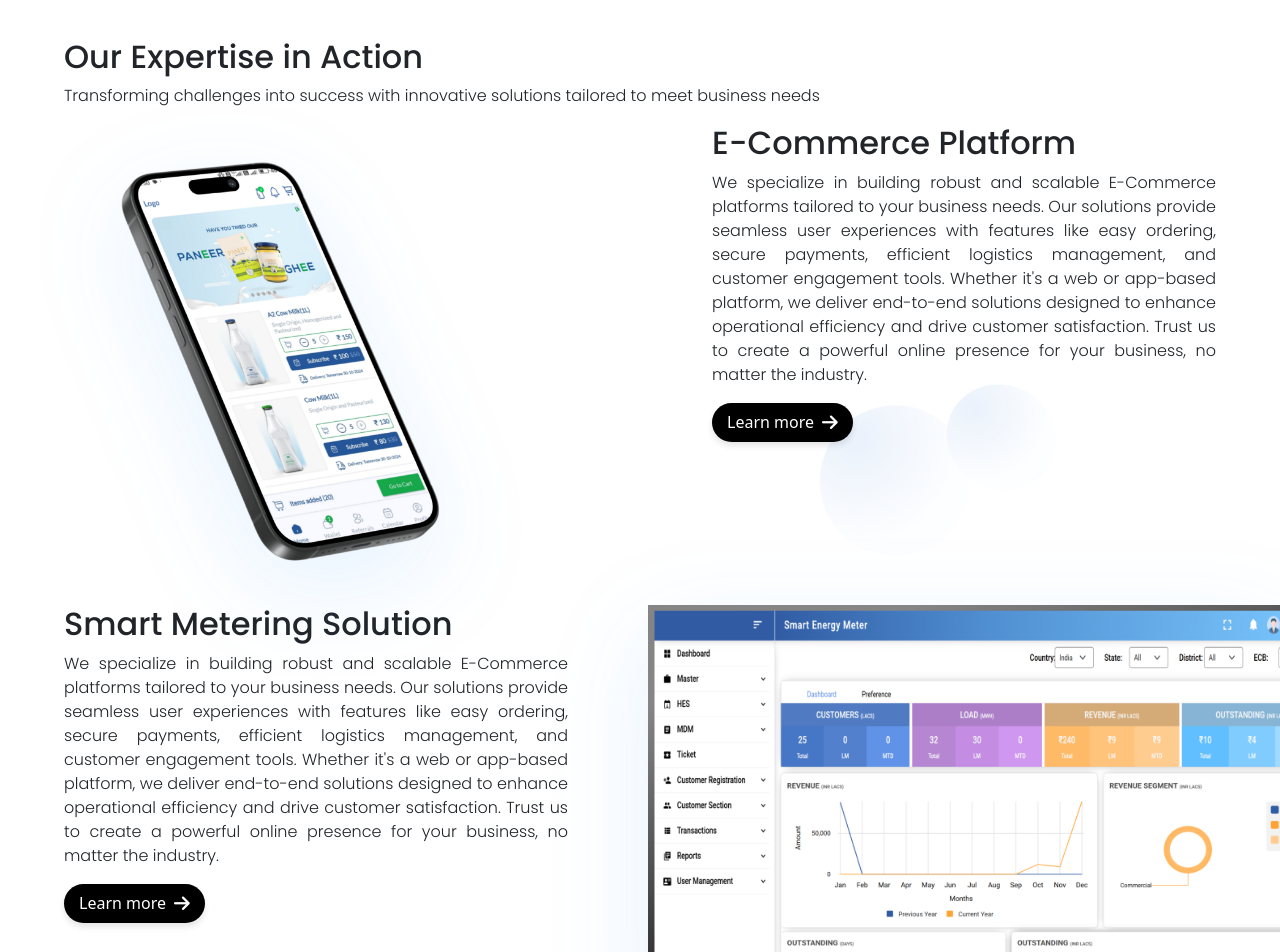
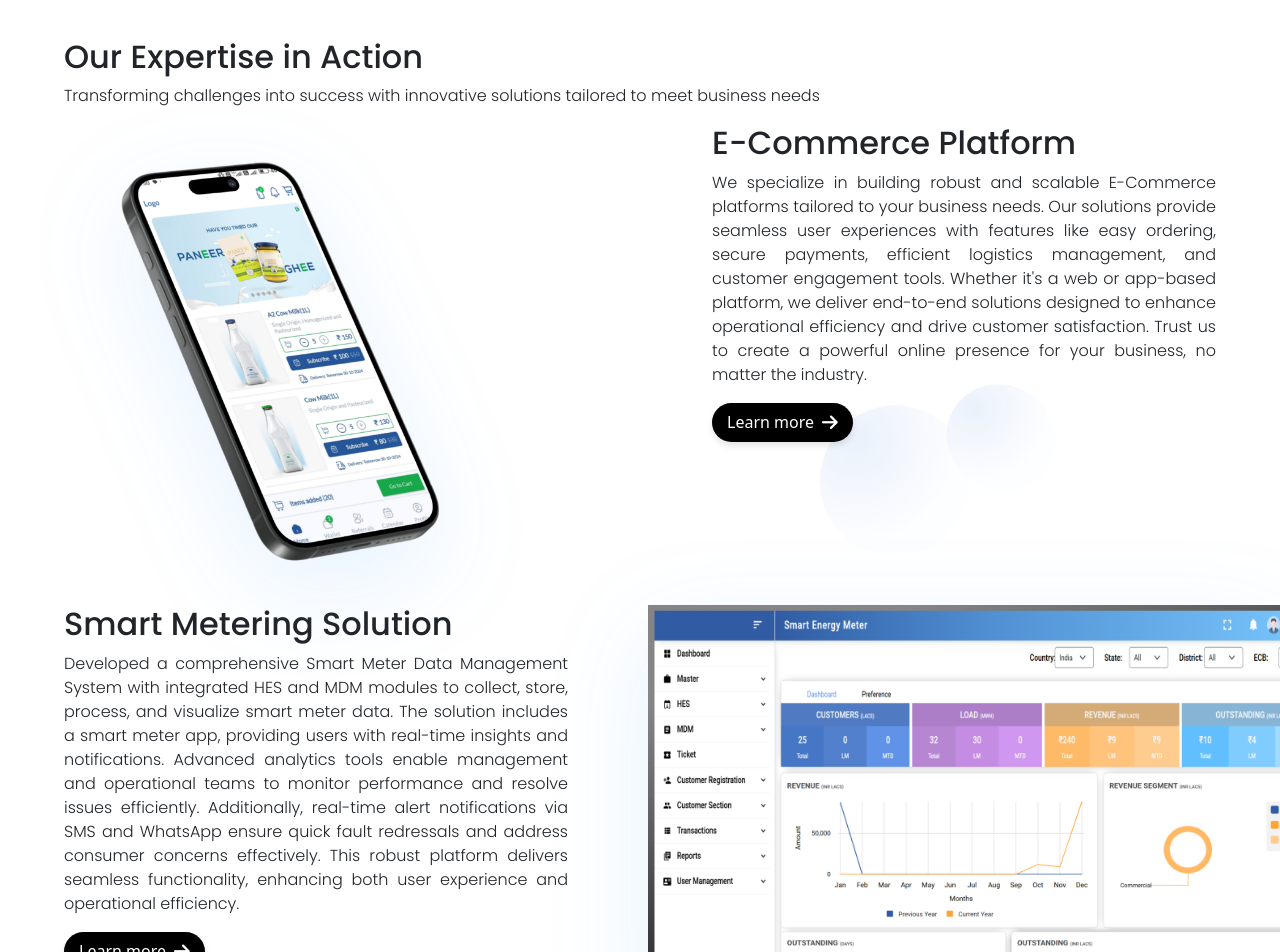
Before and after one commit to SandeepSangvekar/comReactApp, a React (Vite) app: page / in a window 1280 px wide. Shown: the part 3260-4212 px from the top of the page. Built offline with nearby package versions, Linux system fonts and the light colour scheme.

Commit message:
Home comp3 comp5 changes 17-03-2025

```diff
--- /dev/null
+++ b/src/api/home/comp5/projData.json
@@ -0,0 +1,16 @@
+{
+    "title": "Our Expertise in Action",
+    "subTitle": "Transforming challenges into success with innovative solutions tailored to meet business needs",
+    "sections": [
+      {
+        "title": "E-Commerce Platform",
+        "description": "We specialize in building robust and scalable E-Commerce platforms tailored to your business needs. Our solutions provide seamless user experiences with features like easy ordering, secure payments, efficient logistics management, and customer engagement tools. Whether it's a web or app-based platform, we deliver end-to-end solutions designed to enhance operational efficiency and drive customer satisfaction. Trust us to create a powerful online presence for your business, no matter the industry.",
+        "image": "/images/mobile-img.png"
+      },
+      {
+        "title": "Smart Metering Solution",
+        "description": "Developed a comprehensive Smart Meter Data Management System with integrated HES and MDM modules to collect, store, process, and visualize smart meter data. The solution includes a smart meter app, providing users with real-time insights and notifications. Advanced analytics tools enable management and operational teams to monitor performance and resolve issues efficiently. Additionally, real-time alert notifications via SMS and WhatsApp ensure quick fault redressals and address consumer concerns effectively. This robust platform delivers seamless functionality, enhancing both user experience and operational efficiency.",
+        "image": "/images/smartMeterApp.png"
+      }
+    ]
+  }
--- a/src/components/home/Comp5.jsx
+++ /dev/null
@@ -1,51 +0,0 @@
-export const Comp5 = () => {
-    return (
-        <>
-            <div className="fullWrapper paddingY">
-                <div className="custom-container">
-                    <div className="row">
-                        <div className="col-md-12">
-                            <h2>Our Expertise in Action</h2>
-                            <p>Transforming challenges into success with innovative solutions tailored to meet business needs</p>
-                        </div>
-                    </div>
-
-                </div>
-                <div className="expertise-sec">
-                    {/* <div className="row">
-
-                </div> */}
-
-                    <div className="grid grid-two-cols">
-                        <div className="exp-img-left">
-                            <img src="/images/mobile-img.png" className="img-fluid" alt="smart meter app" />
-                        </div>
-                        <div className="exp-content-right">
-                            <h2>E-Commerce Platform</h2>
-                            <p>We specialize in building robust and scalable E-Commerce platforms tailored to your business needs. Our solutions provide seamless user experiences with features like easy ordering, secure payments, efficient logistics management, and customer engagement tools. Whether it's a web or app-based platform, we deliver end-to-end solutions designed to enhance operational efficiency and drive customer satisfaction. Trust us to create a powerful online presence for your business, no matter the industry.</p>
-                            {/* <button className="btn btn-dark">Learn More</button> */}
-                            <button className="custom-button">
-                            Learn more <span className="arrow2"><i className="fa-solid fa-arrow-right"></i></span>
-                            </button>
-                            {/* Animated Ball Images */}
-                            <img src="/images/blueBall1.png" className="animated-ball ball1" alt="Floating Ball" />
-                            <img src="/images/blueBall2.png" className="animated-ball ball2" alt="Floating Ball" />
-                        </div>
-                    </div>
-                    <div className="grid grid-two-cols">
-                        <div className="exp-content-left">
-                            <h2>Smart Metering Solution</h2>
-                            <p>We specialize in building robust and scalable E-Commerce platforms tailored to your business needs. Our solutions provide seamless user experiences with features like easy ordering, secure payments, efficient logistics management, and customer engagement tools. Whether it's a web or app-based platform, we deliver end-to-end solutions designed to enhance operational efficiency and drive customer satisfaction. Trust us to create a powerful online presence for your business, no matter the industry.</p>
-                            <button className="custom-button">
-                            Learn more <span className="arrow2"><i className="fa-solid fa-arrow-right"></i></span>
-                            </button>
-                        </div>
-                        <div className="exp-img-right">
-                            <img src="/images/smartMeterApp.png" className="img-fluid" alt="smart meter app" />
-                        </div>
-                    </div>
-                </div>
-            </div>
-        </>
-    )
-}
--- a/src/components/home/Home.jsx
+++ b/src/components/home/Home.jsx
@@ -3,7 +3,7 @@ import { Comp1 } from "./Comp1";
 import { Comp2 } from "./Comp2";
 import { Comp3 } from "./comp3/Comp3";
 import { Comp4 } from "./Comp4";
-import { Comp5 } from "./Comp5";
+import { Comp5 } from "./comp5/Comp5";
 import { Comp6 } from "./Comp6";
 import { Comp7 } from "./Comp7";
 import ProjectSlider from "./ProjectSlider";
--- a/src/components/home/comp3/LeftContent.jsx
+++ b/src/components/home/comp3/LeftContent.jsx
@@ -12,8 +12,8 @@ export const LeftContent = ({ data }) => {
                         <p>{data.description}</p>
                         <table className="detailList2" style={{ 'margin': '2rem 0' }}>
                             <tbody>
-                                {data.features.map((item) => (
-                                    <tr>
+                                {data.features.map((item, index) => (
+                                    <tr key={index}>
                                         <td className="list-icon">
                                             <img src="/images/tick-icon.png" className="img-fluid" />
                                         </td>
--- a/src/components/home/comp3/RightContent.jsx
+++ b/src/components/home/comp3/RightContent.jsx
@@ -13,8 +13,8 @@ export const RightContent = ({data}) => {
                         <p>{data.description}</p>
                         <table className="detailList2" style={{ 'margin': '2rem 0' }}>
                             <tbody>
-                                {data.features.map((item) => (
-                                    <tr>
+                                {data.features.map((item, index) => (
+                                    <tr key={index}>
                                         <td className="list-icon">
                                             <img src="/images/tick-icon.png" className="img-fluid" />
                                         </td>
--- /dev/null
+++ b/src/components/home/comp5/Comp5.jsx
@@ -0,0 +1,32 @@
+import { RightContent } from './RightContent';
+import { LeftContent } from './LeftContent';
+import expertiseData from '../../../api/home/comp5/projData.json'
+export const Comp5 = () => {
+    return (
+        <>
+            <div className="fullWrapper paddingY">
+                <div className="custom-container">
+                    <div className="row">
+                        <div className="col-md-12">
+                            <h2>{expertiseData.title}</h2>
+                            <p>{expertiseData.subTitle}</p>
+                        </div>
+                    </div>
+
+                </div>
+                <div className="expertise-sec">
+                    {/* <div className="row">
+
+                </div> */}
+                {expertiseData.sections.map((item, index)=>(
+                    index % 2 === 0 ? (
+                        <RightContent key={index} data={item} />
+                    ) : (
+                        <LeftContent key={index} data={item}/>
+                    )
+                ))}
+                </div>
+            </div>
+        </>
+    )
+}
--- /dev/null
+++ b/src/components/home/comp5/LeftContent.jsx
@@ -0,0 +1,18 @@
+export const LeftContent = ({ data }) => {
+    return (
+        <>
+            <div className="grid grid-two-cols">
+                <div className="exp-content-left">
+                    <h2>{data.title}</h2>
+                    <p>{data.description}</p>
+                    <button className="custom-button">
+                        Learn more <span className="arrow2"><i className="fa-solid fa-arrow-right"></i></span>
+                    </button>
+                </div>
+                <div className="exp-img-right">
+                    <img src={data.image} className="img-fluid" alt="smart meter app" />
+                </div>
+            </div>
+        </>
+    )
+}
--- /dev/null
+++ b/src/components/home/comp5/RightContent.jsx
@@ -0,0 +1,23 @@
+export const RightContent = ({ data }) => {
+    console.log('data', data);
+    return (
+        <>
+            <div className="grid grid-two-cols">
+                <div className="exp-img-left">
+                    <img src={data.image} className="img-fluid" alt="smart meter app" />
+                </div>
+                <div className="exp-content-right">
+                    <h2>{data.title}</h2>
+                    <p>{data.description}</p>
+                    {/* <button className="btn btn-dark">Learn More</button> */}
+                    <button className="custom-button">
+                        Learn more <span className="arrow2"><i className="fa-solid fa-arrow-right"></i></span>
+                    </button>
+                    {/* Animated Ball Images */}
+                    <img src="/images/blueBall1.png" className="animated-ball ball1" alt="Floating Ball" />
+                    <img src="/images/blueBall2.png" className="animated-ball ball2" alt="Floating Ball" />
+                </div>
+            </div>
+        </>
+    )
+}
```
